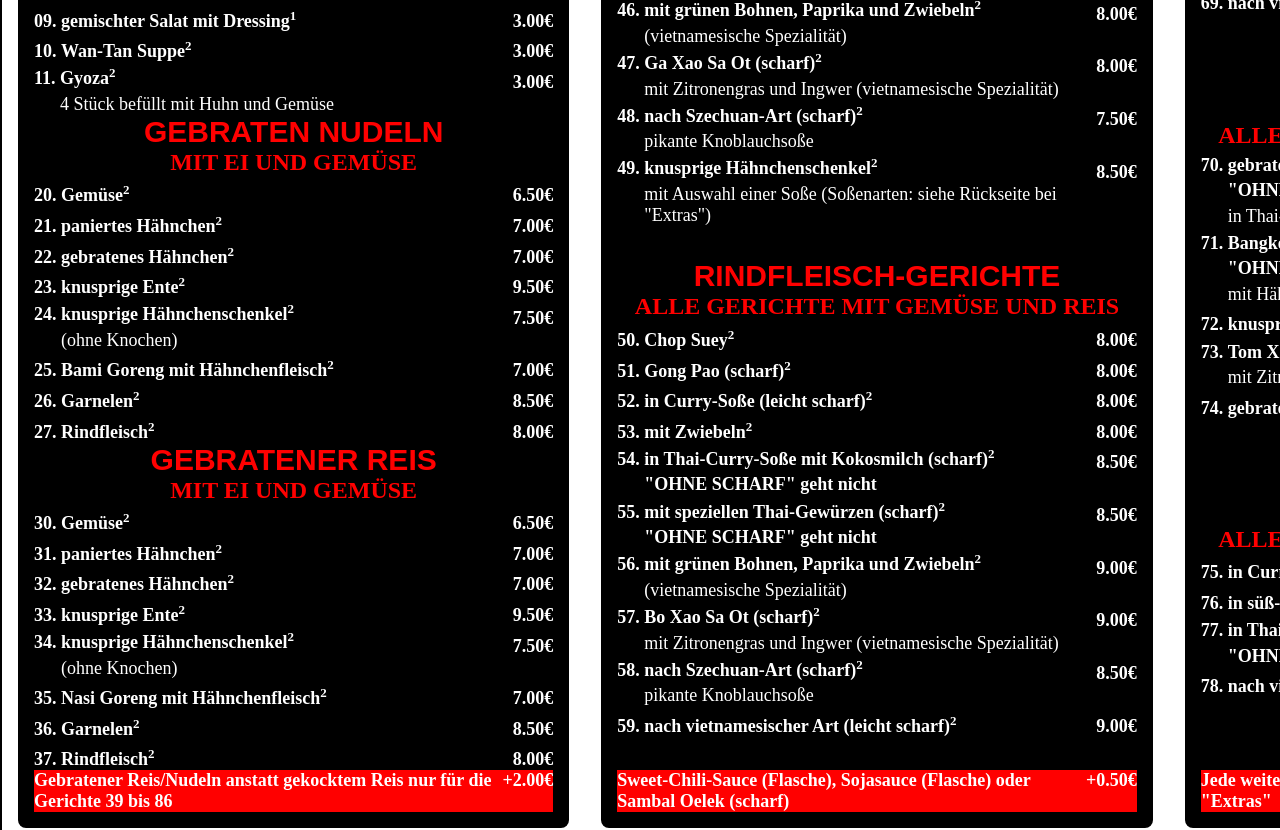
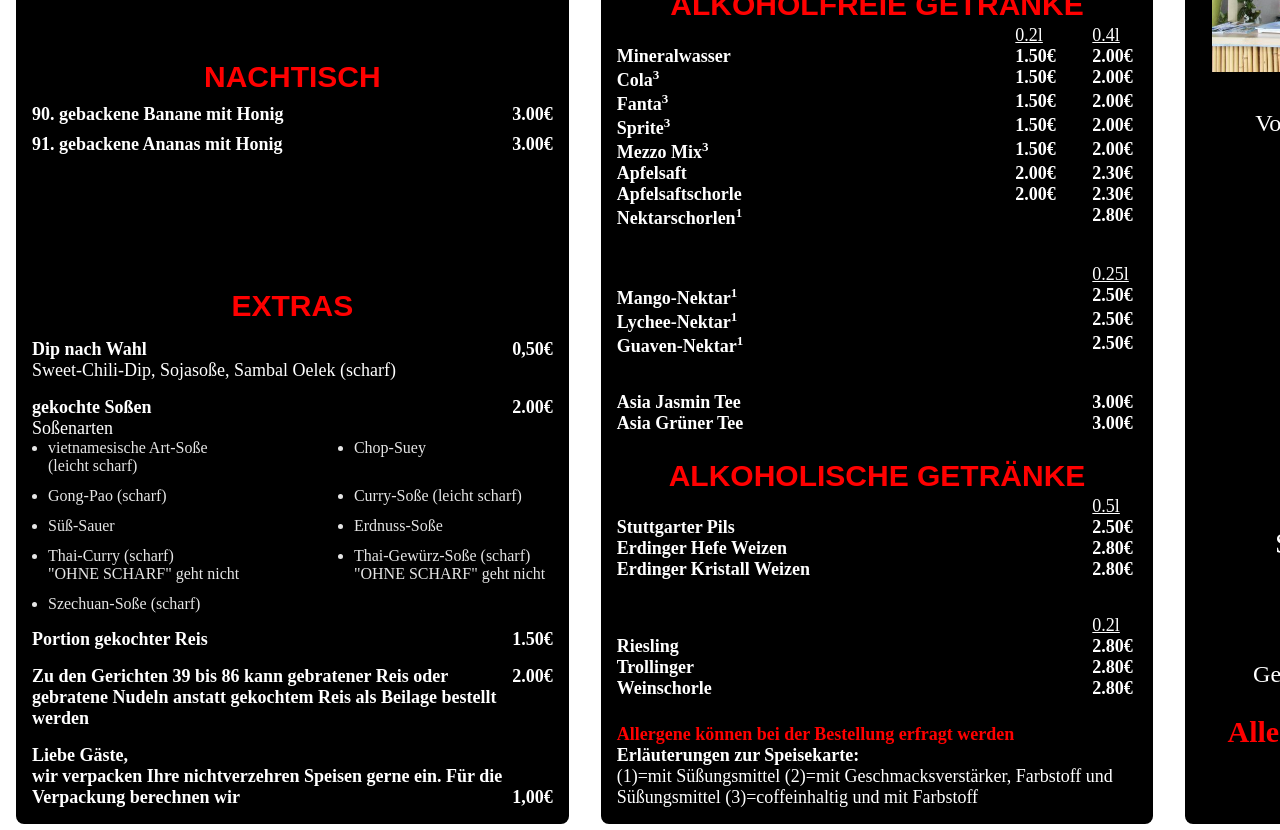
Before and after one commit to datxuantran/menu-asia, a React (Vite) app: page / in a window 1280 px wide. Shown: the part 400-1230 px from the top of the page. Built offline with nearby package versions, Linux system fonts and the light colour scheme.

Commit message:
complete

```diff
--- a/src/App.tsx
+++ b/src/App.tsx
@@ -1,28 +1,36 @@
 import {
 	A4Page,
+	AboutContainer,
 	CategoryContainer,
 	CategoryTitleContainer,
 	Col,
 	DishContainer,
 	ExtraCategoryContainer,
-	ExtraContainer,
+	ExtraItemContainer,
+	Footer2,
 	FooterContainer,
 	GlobalStyle,
 	Grid,
+	Group,
+	Prices,
+	Row,
 } from "./style";
 import dishes, {
 	ICategory,
 	IDish,
 	categories,
+	drinks,
 	extraItems,
 	footers,
 } from "./data";
+
+import restaurantImage from "./assets/images/asia-imbiss.jpg";
 
 const App = () => {
 	return (
 		<>
 			<GlobalStyle />
-			<Front />
+			{/* <Front /> */}
 			<Back />
 		</>
 	);
@@ -67,12 +75,289 @@ const Back = () => {
 				</Col>
 				<Col>
 					<Category id={11} min={100} max={106} />
-					<Category id={12} min={0} max={0} />
-					<Category id={13} min={0} max={0} />
+					<Drinks id={12} min={1} max={13} />
+					<Drinks2 id={13} min={14} max={19} />
+					<Footer2>
+						<div className='primary'>
+							Allergene können bei der Bestellung erfragt werden
+						</div>
+						<div>Erläuterungen zur Speisekarte:</div>
+						<div className='sub'>
+							(1)=mit Süßungsmittel (2)=mit Geschmacksverstärker, Farbstoff und
+							Süßungsmittel (3)=coffeinhaltig und mit Farbstoff
+						</div>
+					</Footer2>
 				</Col>
-				<Col></Col>
+				<Col>
+					<About />
+				</Col>
 			</Grid>
 		</A4Page>
+	);
+};
+
+const About = () => {
+	return (
+		<AboutContainer>
+			<div className='restaurant-name'>
+				<div>ASIA-IMBISS</div>
+				<div>TUAN KIET</div>
+			</div>
+			<div className='restaurant-image'>
+				<img src={restaurantImage} width={500} />
+			</div>
+			<div className='restaurant-description'>
+				<div>Vor Ihren Augen im Wok frisch zubereitete Qualitätsware!</div>
+				<div>Preiswert und schnell!</div>
+			</div>
+			<div className='restaurant-address'>
+				<div>Rathausstr.2</div>
+				<div>74366 Kirchheim/N</div>
+			</div>
+			<div className='restaurant-tel'>
+				<span>Tel.:</span>
+				<span>07143/961317</span>
+			</div>
+			<div className='restaurant-open-hours'>
+				<div>ÖFFNUNGSZEITEN:</div>
+				<div>Montag, Mittwoch - Freitag:</div>
+				<div>11:00-15:00 Uhr</div>
+				<div>17:00-21:30 Uhr</div>
+				<div>Samstag, Sonntag & Feiertage:</div>
+				<div>12:00-22:00 Uhr</div>
+				<div>Dienstag ist Ruhetag!</div>
+			</div>
+			<div className='restaurant-angebot'>
+				<div>Gerne beliefern wir auf Anfrage Ihre Party!</div>
+				<div>Unser Service wird Sie überzeugen!</div>
+				<div>Alle Gerichte auch zum Mitnehmen!</div>
+			</div>
+			<div className='restaurant-timestamp'>GÜLTIG AB: 20.05.2023</div>
+		</AboutContainer>
+	);
+};
+
+const Drinks = ({ id, min, max }: { id: number; min: number; max: number }) => {
+	const category = categories[id];
+	const cDrinks = drinks.filter((drink) => drink.id <= max && drink.id >= min);
+
+	return (
+		<CategoryContainer>
+			<CategoryTitle category={category} />
+			<Group>
+				<Row>
+					<div></div>
+					<Prices style={{ fontWeight: "normal", textDecoration: "underline" }}>
+						<div>0.2l</div>
+						<div>0.4l</div>
+					</Prices>
+				</Row>
+
+				{cDrinks
+					.filter(
+						(drink) =>
+							drink.prices?.[0]?.volume === 0.2 ||
+							drink.prices?.[0]?.volume === 0.4 ||
+							drink.prices?.[1]?.volume === 0.2 ||
+							drink.prices?.[1]?.volume === 0.4
+					)
+					.map((drink, idx) => (
+						<Row key={idx}>
+							<div>
+								{drink.description}
+								{drink.superscriptText !== "" ? (
+									<sup>{drink.superscriptText}</sup>
+								) : (
+									<></>
+								)}
+							</div>
+							<Prices>
+								{drink.prices.length === 2 ? (
+									<>
+										<div>{drink.prices[0].price}€</div>
+										<div>{drink.prices[1].price}€</div>
+									</>
+								) : (
+									<>
+										<div></div>
+										<div>{drink.prices[0].price}€</div>
+									</>
+								)}
+							</Prices>
+						</Row>
+					))}
+			</Group>
+
+			<Group>
+				<Row>
+					<div></div>
+					<Prices style={{ fontWeight: "normal", textDecoration: "underline" }}>
+						<div></div>
+						<div>0.25l</div>
+					</Prices>
+				</Row>
+
+				{cDrinks
+					.filter((drink) => drink.prices?.[0]?.volume === 0.25)
+					.map((drink, idx) => (
+						<Row key={idx}>
+							<div>
+								{drink.description}
+								{drink.superscriptText !== "" ? (
+									<sup>{drink.superscriptText}</sup>
+								) : (
+									<></>
+								)}
+							</div>
+							<Prices>
+								{drink.prices.length === 2 ? (
+									<>
+										<div>{drink.prices[0].price}€</div>
+										<div>{drink.prices[1].price}€</div>
+									</>
+								) : (
+									<>
+										<div></div>
+										<div>{drink.prices[0].price}€</div>
+									</>
+								)}
+							</Prices>
+						</Row>
+					))}
+			</Group>
+
+			<Group>
+				<Row>
+					<div></div>
+					<Prices style={{ fontWeight: "normal", textDecoration: "underline" }}>
+						<div></div>
+						<div></div>
+					</Prices>
+				</Row>
+
+				{cDrinks
+					.filter((drink) => drink.prices?.[0]?.volume === undefined)
+					.map((drink, idx) => (
+						<Row key={idx}>
+							<div>
+								{drink.description}
+								{drink.superscriptText !== "" ? (
+									<sup>{drink.superscriptText}</sup>
+								) : (
+									<></>
+								)}
+							</div>
+							<Prices>
+								{drink.prices.length === 2 ? (
+									<>
+										<div>{drink.prices[0].price}€</div>
+										<div>{drink.prices[1].price}€</div>
+									</>
+								) : (
+									<>
+										<div></div>
+										<div>{drink.prices[0].price}€</div>
+									</>
+								)}
+							</Prices>
+						</Row>
+					))}
+			</Group>
+		</CategoryContainer>
+	);
+};
+
+const Drinks2 = ({
+	id,
+	min,
+	max,
+}: {
+	id: number;
+	min: number;
+	max: number;
+}) => {
+	const category = categories[id];
+	const cDrinks = drinks.filter((drink) => drink.id <= max && drink.id >= min);
+
+	return (
+		<CategoryContainer>
+			<CategoryTitle category={category} />
+			<Group>
+				<Row>
+					<div></div>
+					<Prices style={{ fontWeight: "normal", textDecoration: "underline" }}>
+						<div></div>
+						<div>0.5l</div>
+					</Prices>
+				</Row>
+
+				{cDrinks
+					.filter((drink) => drink.prices?.[0]?.volume === 0.5)
+					.map((drink, idx) => (
+						<Row key={idx}>
+							<div>
+								{drink.description}
+								{drink.superscriptText !== "" ? (
+									<sup>{drink.superscriptText}</sup>
+								) : (
+									<></>
+								)}
+							</div>
+							<Prices>
+								{drink.prices.length === 2 ? (
+									<>
+										<div>{drink.prices[0].price}€</div>
+										<div>{drink.prices[1].price}€</div>
+									</>
+								) : (
+									<>
+										<div></div>
+										<div>{drink.prices[0].price}€</div>
+									</>
+								)}
+							</Prices>
+						</Row>
+					))}
+			</Group>
+
+			<Group>
+				<Row>
+					<div></div>
+					<Prices style={{ fontWeight: "normal", textDecoration: "underline" }}>
+						<div></div>
+						<div>0.2l</div>
+					</Prices>
+				</Row>
+
+				{cDrinks
+					.filter((drink) => drink.prices?.[0]?.volume === 0.2)
+					.map((drink, idx) => (
+						<Row key={idx}>
+							<div>
+								{drink.description}
+								{drink.superscriptText !== "" ? (
+									<sup>{drink.superscriptText}</sup>
+								) : (
+									<></>
+								)}
+							</div>
+							<Prices>
+								{drink.prices.length === 2 ? (
+									<>
+										<div>{drink.prices[0].price}€</div>
+										<div>{drink.prices[1].price}€</div>
+									</>
+								) : (
+									<>
+										<div></div>
+										<div>{drink.prices[0].price}€</div>
+									</>
+								)}
+							</Prices>
+						</Row>
+					))}
+			</Group>
+		</CategoryContainer>
 	);
 };
 
@@ -83,7 +368,10 @@ const Extras = ({ id }: { id: number }) => {
 			<CategoryTitle category={category} />
 			{extraItems.map((item, idx) => {
 				return (
-					<ExtraContainer key={idx} style={idx === 4 ? { alignItems: "end" } : {}}>
+					<ExtraItemContainer
+						key={idx}
+						style={idx === 4 ? { alignItems: "end" } : {}}
+					>
 						<div className='description'>
 							<div className='primaryDescription'>
 								{idx !== 4 ? (
@@ -124,7 +412,7 @@ const Extras = ({ id }: { id: number }) => {
 							</div>
 						</div>
 						<div className='price'>{item.price}€</div>
-					</ExtraContainer>
+					</ExtraItemContainer>
 				);
 			})}
 		</ExtraCategoryContainer>
--- a/src/data.ts
+++ b/src/data.ts
@@ -154,6 +154,7 @@ export const drinks = [
 		superscriptText: "",
 		prices: [
 			{
+				volume: undefined,
 				price: "3.00",
 			},
 		],
@@ -164,6 +165,7 @@ export const drinks = [
 		superscriptText: "",
 		prices: [
 			{
+				volume: undefined,
 				price: "3.00",
 			},
 		],
--- a/src/style.tsx
+++ b/src/style.tsx
@@ -53,6 +53,7 @@ export const A4Page = styled.div`
 	--fs-700: 1.25rem;
 	--fs-800: 1.5rem;
 	--fs-900: 1.875rem;
+	--fs-1000: 2rem;
 
 	--fs-body: var(--fs-400);
 	--fs-primary-heading: var(--fs-800);
@@ -73,7 +74,7 @@ export const A4Page = styled.div`
 	height: 1240px;
 	width: 1754px;
 
-	border: 2px solid black;
+	// border: 2px solid black;
 `;
 
 export const Grid = styled.div`
@@ -196,7 +197,7 @@ export const ExtraCategoryContainer = styled(CategoryContainer)`
 	gap: 1rem;
 `;
 
-export const ExtraContainer = styled.div`
+export const ExtraItemContainer = styled.div`
 	display: flex;
 	justify-content: space-between;
 
@@ -232,3 +233,102 @@ export const ExtraContainer = styled.div`
 		padding-left: 1rem;
 	}
 `;
+
+// Drinks
+export const Group = styled.div`
+	font-size: var(--fs-650);
+	font-weight: var(--fw-bold);
+
+	color: white;
+
+	&:nth-child(n + 3) {
+		margin-top: 2rem;
+	}
+`;
+
+export const Row = styled.div`
+	display: flex;
+	flex-direction: row;
+	justify-content: space-between;
+	width: 100%;
+
+	& sup {
+		font-size: var(--fs-300);
+	}
+`;
+export const Prices = styled.div`
+	display: grid;
+	grid-template-columns: 5ch 5ch;
+	gap: 2rem;
+	justify-items: start;
+`;
+
+export const Footer2 = styled.div`
+	font-size: var(--fs-650);
+	font-weight: var(--fw-bold);
+
+	color: white;
+
+	& .primary {
+		color: red;
+	}
+
+	& .sub {
+		font-weight: var(--fw-regular);
+	}
+`;
+
+export const AboutContainer = styled.div`
+	height: 100%;
+	display: flex;
+	flex-direction: column;
+	justify-content: space-between;
+
+	font-size: var(--fs-800);
+	font-weight: var(--fw-bold);
+
+	color: white;
+	text-align: center;
+
+	& .restaurant-name {
+		color: red;
+		font-family: var(--ff-heading);
+		font-size: var(--fs-1000);
+		font-weight: var(--fw-bold);
+	}
+
+	& .restaurant-description {
+		font-weight: var(--fw-regular);
+	}
+
+	& .restaurant-address {
+		font-size: var(--fs-900);
+	}
+
+	& .restaurant-tel {
+		font-size: var(--fs-900);
+
+		& span:first-child {
+			font-weight: var(--fw-regular);
+		}
+	}
+
+	& .restaurant-open-hours {
+		font-size: var(--fs-900);
+		font-weight: var(--fw-semi-bold);
+	}
+
+	& .restaurant-angebot {
+		font-size: var(--fs-800);
+		font-weight: var(--fw-semi-bold);
+
+		& div:nth-child(n + 3) {
+			font-size: var(--fs-900);
+			font-weight: var(--fw-bold);
+			color: red;
+		}
+	}
+
+	& .restaurant-timestamp {
+	}
+`;
```
Also changed, not shown: src/assets/images/asia-imbiss.jpg (added).
